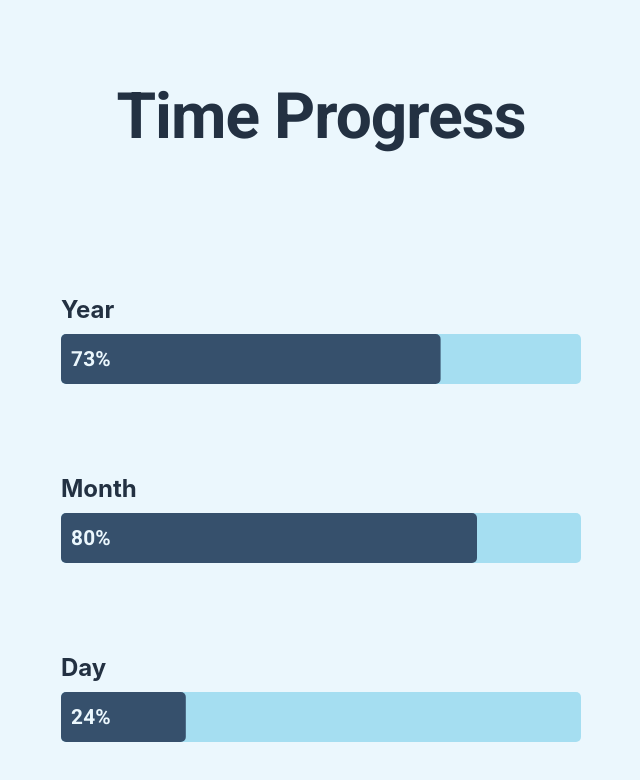
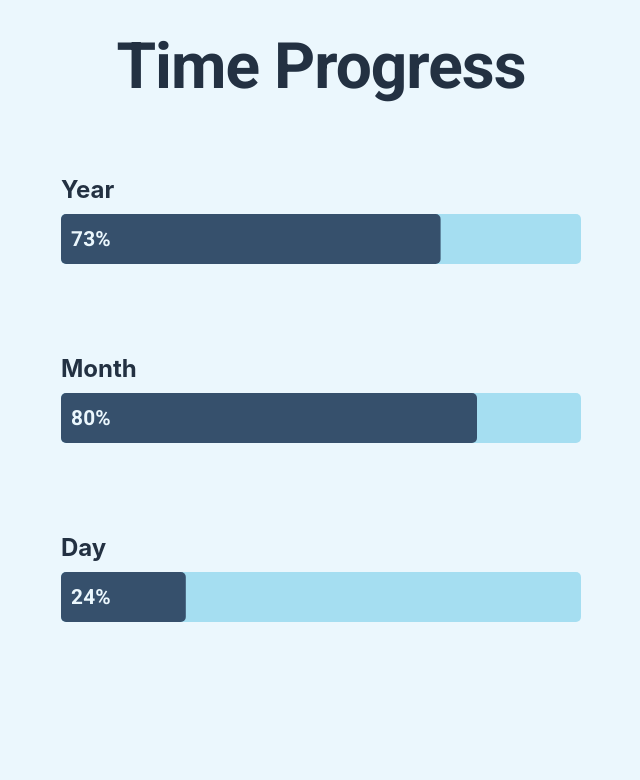
Before and after one commit to rmaruon/time-progress, a React (Create React App) app: page / in a window 1280 px wide. Shown: the top 780 px of the page, without its empty margins (319-959 px from the left). Built offline with nearby package versions, Linux system fonts and the light colour scheme.

Commit message:
update: adjust margins

```diff
--- a/src/App.tsx
+++ b/src/App.tsx
@@ -12,11 +12,11 @@ const useStyles = makeStyles((theme) => ({
   header: {
     fontWeight: "bold",
     fontSize: "4rem",
-    margin: "80px 0",
+    padding: "30px",
     color: "#233142",
   },
   container: {
-    margin: "100px auto",
+    margin: "0 auto",
     maxWidth: "600px",
   },
 }));
--- a/src/Progress.tsx
+++ b/src/Progress.tsx
@@ -4,8 +4,7 @@ import { LinearProgress, Typography } from "@material-ui/core";
 
 const useStyles = makeStyles((theme) => ({
   root: {
-    margin: "0 40px",
-    padding: "40px 0",
+    padding: "40px",
   },
   title: {
     fontSize: "1.5rem",
```
